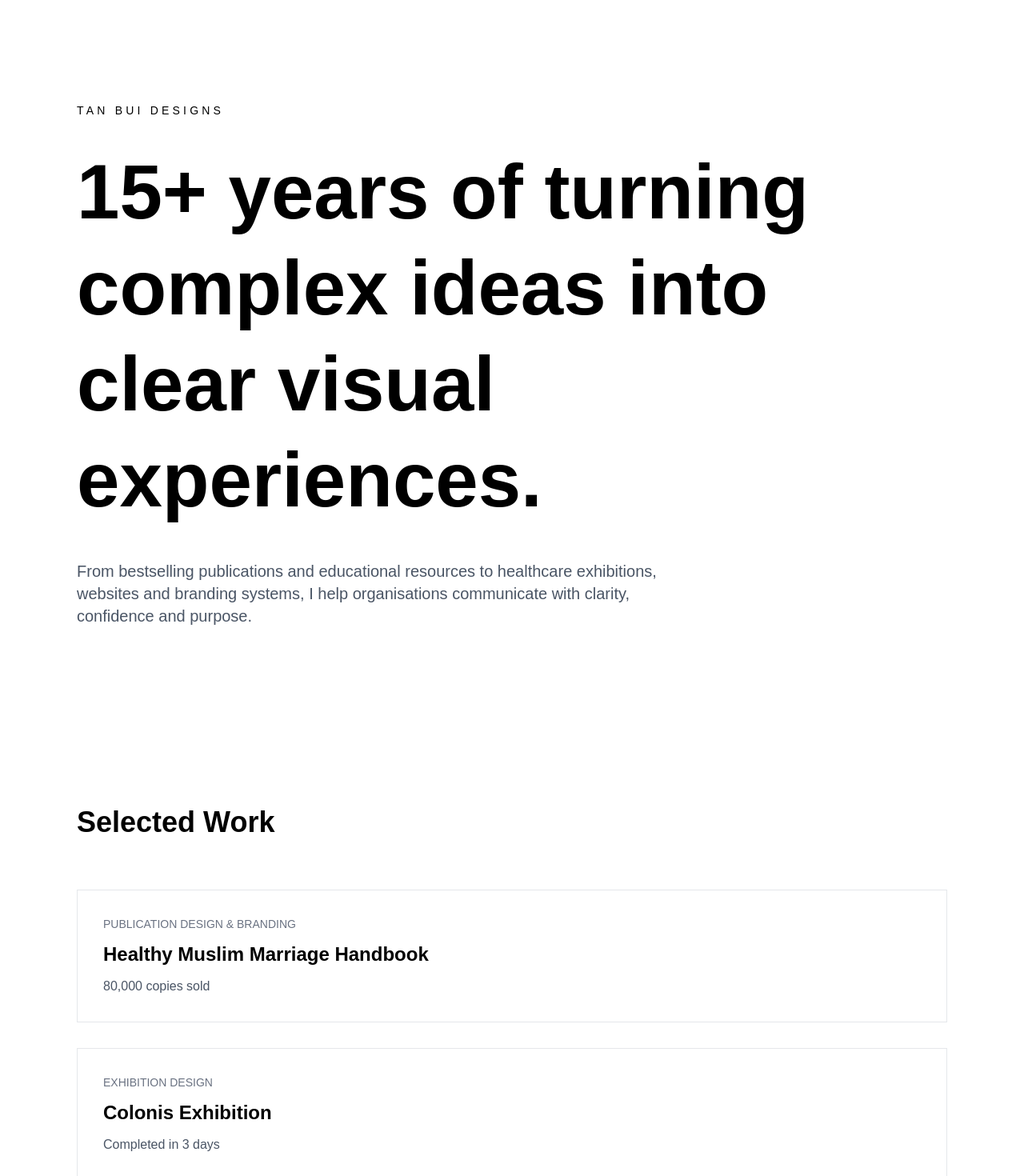
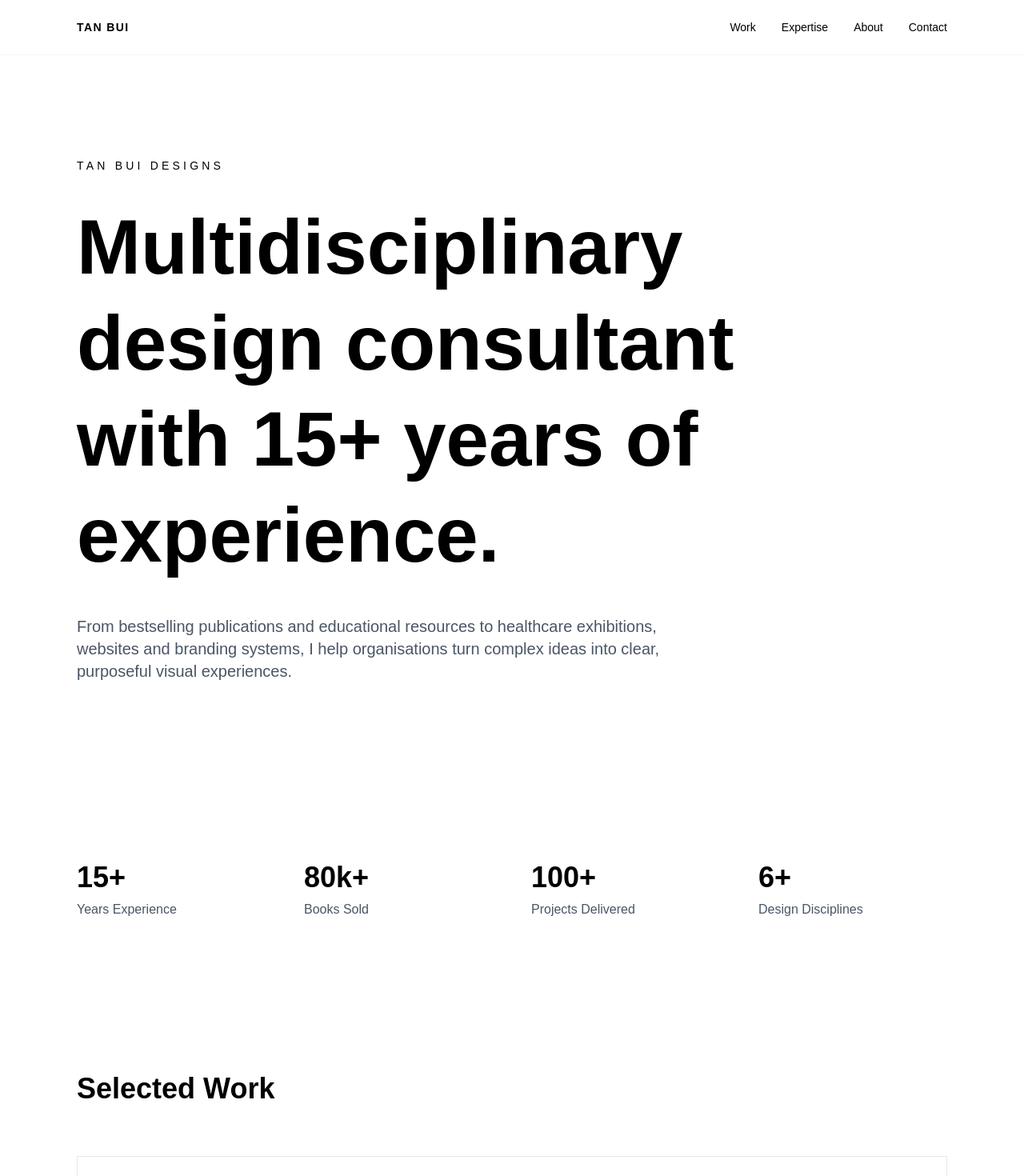
Before and after one commit to tanbuidesigns/tan-bui-designs, a Next.js app: page / in a window 1280 px wide. Shown: the top 1470 px of the page at 80% size. Built offline with nearby package versions, Linux system fonts and the light colour scheme.

Commit message:
Update hero positioning and add credibility section

```diff
--- a/src/app/page.tsx
+++ b/src/app/page.tsx
@@ -1,10 +1,14 @@
+import Navbar from "@/components/Navbar";
 import HeroSection from "@/components/HeroSection";
+import CredibilitySection from "@/components/CredibilitySection";
 import FeaturedWorkSection from "@/components/FeaturedWorkSection";
 
 export default function Home() {
   return (
     <main className="min-h-screen bg-white text-black">
+      <Navbar />
       <HeroSection />
+      <CredibilitySection />
       <FeaturedWorkSection />
     </main>
   );
--- /dev/null
+++ b/src/components/CredibilitySection.tsx
@@ -0,0 +1,35 @@
+export default function CredibilitySection() {
+  return (
+    <section className="max-w-6xl mx-auto px-8 py-24">
+      <div className="grid grid-cols-2 md:grid-cols-4 gap-12">
+        <div>
+          <p className="text-4xl font-bold">15+</p>
+          <p className="text-gray-600 mt-2">
+            Years Experience
+          </p>
+        </div>
+
+        <div>
+          <p className="text-4xl font-bold">80k+</p>
+          <p className="text-gray-600 mt-2">
+            Books Sold
+          </p>
+        </div>
+
+        <div>
+          <p className="text-4xl font-bold">100+</p>
+          <p className="text-gray-600 mt-2">
+            Projects Delivered
+          </p>
+        </div>
+
+        <div>
+          <p className="text-4xl font-bold">6+</p>
+          <p className="text-gray-600 mt-2">
+            Design Disciplines
+          </p>
+        </div>
+      </div>
+    </section>
+  );
+}
--- a/src/components/HeroSection.tsx
+++ b/src/components/HeroSection.tsx
@@ -6,13 +6,13 @@ export default function HeroSection() {
       </p>
 
       <h1 className="text-6xl md:text-8xl font-bold leading-tight max-w-5xl">
-        15+ years of turning complex ideas into clear visual experiences.
+        Multidisciplinary design consultant with 15+ years of experience.
       </h1>
 
       <p className="text-xl mt-10 max-w-3xl text-gray-600">
         From bestselling publications and educational resources to healthcare
-        exhibitions, websites and branding systems, I help organisations
-        communicate with clarity, confidence and purpose.
+        exhibitions, websites and branding systems, I help organisations turn complex
+        ideas into clear, purposeful visual experiences.
       </p>
     </section>
   );
--- /dev/null
+++ b/src/components/Navbar.tsx
@@ -0,0 +1,18 @@
+export default function Navbar() {
+  return (
+    <header className="sticky top-0 bg-white border-b border-gray-100">
+      <div className="max-w-6xl mx-auto px-8 py-6 flex items-center">
+        <div className="font-semibold tracking-widest text-sm">
+          TAN BUI
+        </div>
+
+        <nav className="flex gap-8 text-sm ml-auto">
+          <a href="#">Work</a>
+          <a href="#">Expertise</a>
+          <a href="#">About</a>
+          <a href="#">Contact</a>
+        </nav>
+      </div>
+    </header>
+  );
+}
```
